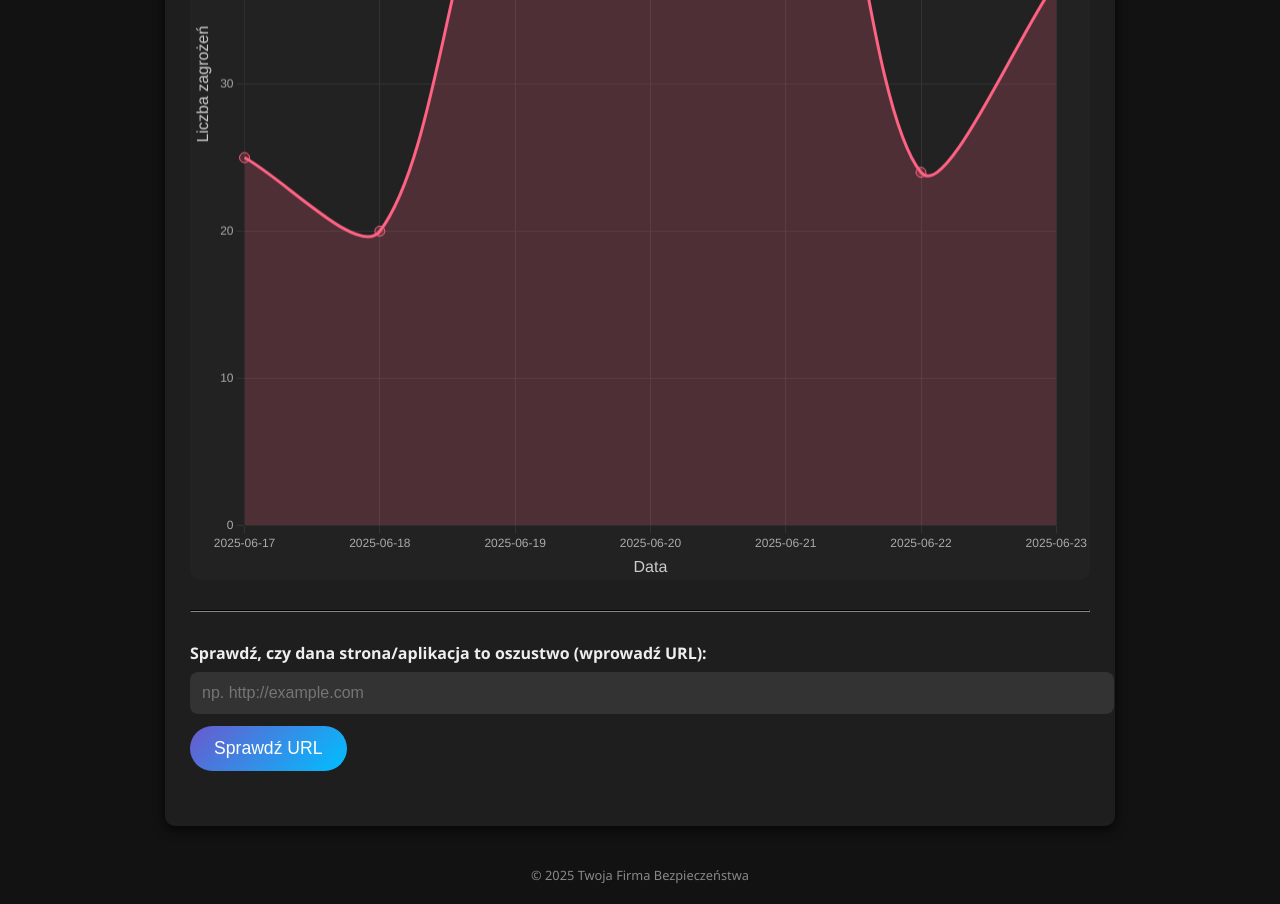
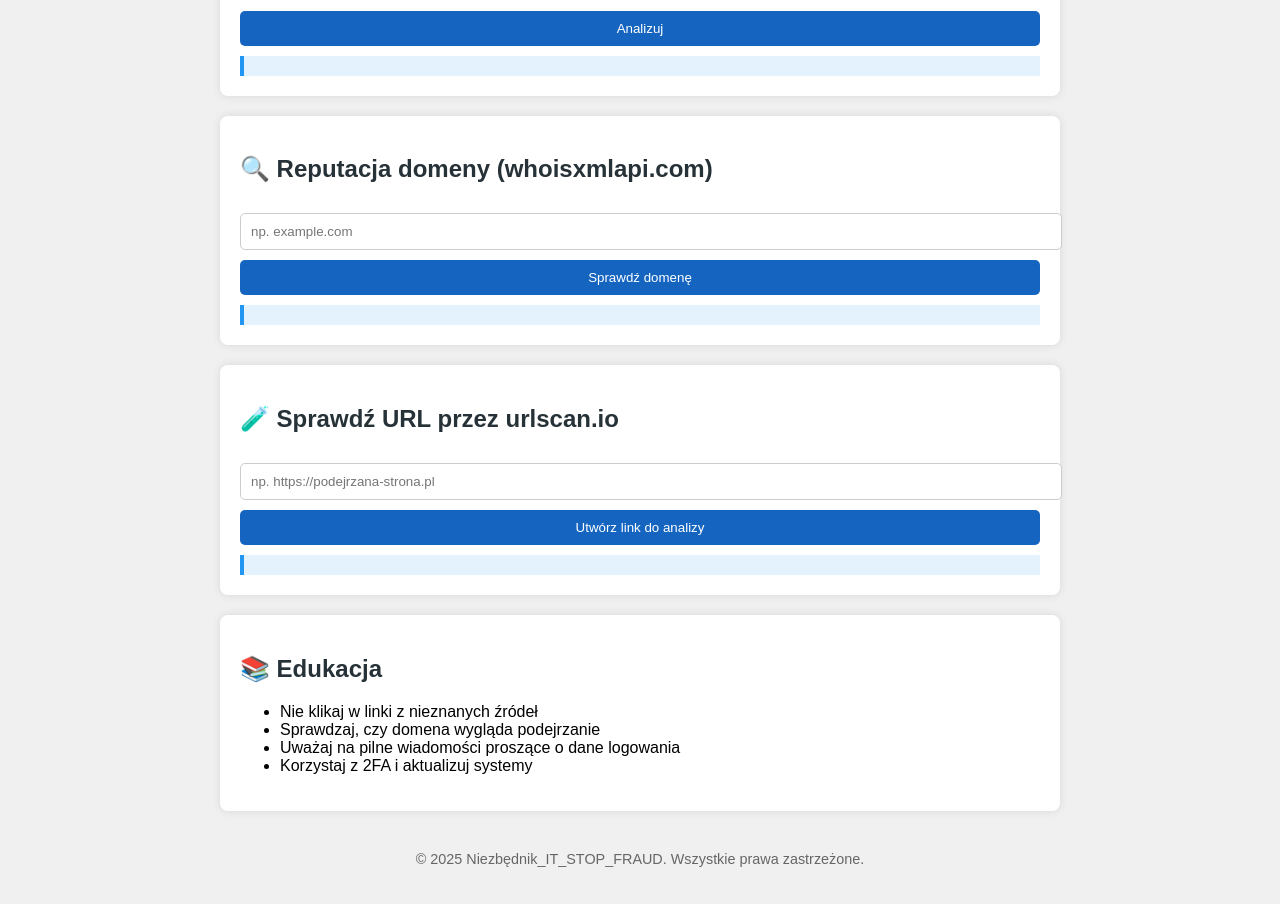
Before and after one commit to krzysztofadamjak/safe-browsing-checker, a plain HTML site: page index.html in a window 1280 px wide. Shown: the part 530-1434 px from the top of the page. Drawn offline with nearby package versions, Linux system fonts and the light colour scheme; no server answers; animation ran at ten frames a second.

Commit message:
Update index.html

```diff
--- a/index.html
+++ b/index.html
@@ -1,255 +1,136 @@
 <!DOCTYPE html>
 <html lang="pl">
 <head>
-<meta charset="UTF-8" />
-<meta name="viewport" content="width=device-width, initial-scale=1" />
-<title>VirusTotal Statystyki i Sprawdzenie URL</title>
-<style>
-  /* Ciemny motyw */
-  body {
-    margin: 0; padding: 20px;
-    font-family: 'Segoe UI', Tahoma, Geneva, Verdana, sans-serif;
-    background-color: #121212;
-    color: #eee;
-    display: flex;
-    flex-direction: column;
-    align-items: center;
-  }
-
-  h1 {
-    margin-bottom: 15px;
-  }
-
-  .container {
-    max-width: 900px;
-    width: 100%;
-    background: #1e1e1e;
-    border-radius: 10px;
-    padding: 25px;
-    box-shadow: 0 4px 12px rgba(0,0,0,0.7);
-  }
-
-  label {
-    display: block;
-    margin-bottom: 8px;
-    font-weight: 600;
-  }
-
-  input[type="text"] {
-    width: 100%;
-    padding: 12px;
-    border-radius: 8px;
-    border: none;
-    margin-bottom: 12px;
-    font-size: 1rem;
-    background-color: #333;
-    color: #eee;
-  }
-
-  button {
-    background: linear-gradient(135deg, #6a5acd, #00bfff);
-    border: none;
-    padding: 12px 24px;
-    font-size: 1.1rem;
-    border-radius: 25px;
-    color: white;
-    cursor: pointer;
-    transition: background 0.3s ease;
-    user-select: none;
-    margin-bottom: 20px;
-  }
-  button:hover {
-    background: linear-gradient(135deg, #836fff, #33ccff);
-  }
-  button:active {
-    transform: scale(0.98);
-  }
-
-  #result {
-    margin-top: 10px;
-    font-weight: 600;
-  }
-
-  canvas {
-    background: #222;
-    border-radius: 10px;
-    margin-top: 30px;
-  }
-
-  footer {
-    margin-top: 40px;
-    font-size: 0.8rem;
-    color: #888;
-  }
-</style>
+  <meta charset="UTF-8">
+  <title>Niezbędnik_IT_STOP_FRAUD</title>
+  <meta name="viewport" content="width=device-width, initial-scale=1.0">
+  <style>
+    body { font-family: Arial, sans-serif; background: #f0f0f0; margin: 0; padding: 0; }
+    header { background: #263238; color: white; padding: 20px; text-align: center; }
+    section { background: white; margin: 20px auto; padding: 20px; border-radius: 8px; max-width: 800px; box-shadow: 0 0 10px rgba(0,0,0,0.1); }
+    input, textarea, button { width: 100%; padding: 10px; margin-top: 10px; border-radius: 5px; border: 1px solid #ccc; }
+    button { background: #1565c0; color: white; cursor: pointer; border: none; }
+    button:hover { background: #0d47a1; }
+    .result { margin-top: 10px; padding: 10px; background: #e3f2fd; border-left: 4px solid #2196f3; }
+    footer { text-align: center; padding: 20px; font-size: 0.9em; color: #666; }
+    h2 { color: #263238; }
+    a { color: #1565c0; text-decoration: none; }
+  </style>
 </head>
 <body>
 
-<div class="container">
-  <h1>Statystyki zagrożeń z VirusTotal i sprawdzanie URL</h1>
+<header>
+  <h1>Niezbędnik_IT_STOP_FRAUD</h1>
+  <p>Twoje narzędzia do walki z cyberzagrożeniami — bez logowania, bez backendu</p>
+</header>
 
-  <canvas id="threatChart" width="800" height="400"></canvas>
+<section>
+  <h2>🌍 Twoje IP i lokalizacja</h2>
+  <button onclick="getMyIP()">Pokaż dane</button>
+  <div class="result" id="geoResult"></div>
+</section>
 
-  <hr style="margin: 30px 0; border-color: #333;">
+<section>
+  <h2>📨 Analizator phishingu (lokalny)</h2>
+  <textarea id="phishingText" placeholder="Wklej wiadomość e-mail lub SMS"></textarea>
+  <button onclick="analyzePhishing()">Analizuj</button>
+  <div class="result" id="phishingResult"></div>
+</section>
 
-  <form id="checkUrlForm">
-    <label for="urlInput">Sprawdź, czy dana strona/aplikacja to oszustwo (wprowadź URL):</label>
-    <input type="text" id="urlInput" placeholder="np. http://example.com" required />
-    <button type="submit">Sprawdź URL</button>
-  </form>
+<section>
+  <h2>🔍 Reputacja domeny (whoisxmlapi.com)</h2>
+  <input type="text" id="domainInput" placeholder="np. example.com">
+  <button onclick="checkDomain()">Sprawdź domenę</button>
+  <div class="result" id="domainResult"></div>
+</section>
 
-  <div id="result"></div>
-</div>
+<section>
+  <h2>🧪 Sprawdź URL przez urlscan.io</h2>
+  <input type="text" id="urlInput" placeholder="np. https://podejrzana-strona.pl">
+  <button onclick="generateUrlScanLink()">Utwórz link do analizy</button>
+  <div class="result" id="urlscanResult"></div>
+</section>
 
-<footer>© 2025 Twoja Firma Bezpieczeństwa</footer>
+<section>
+  <h2>📚 Edukacja</h2>
+  <ul>
+    <li>Nie klikaj w linki z nieznanych źródeł</li>
+    <li>Sprawdzaj, czy domena wygląda podejrzanie</li>
+    <li>Uważaj na pilne wiadomości proszące o dane logowania</li>
+    <li>Korzystaj z 2FA i aktualizuj systemy</li>
+  </ul>
+</section>
 
-<script src="https://cdn.jsdelivr.net/npm/chart.js"></script>
+<footer>
+  &copy; 2025 Niezbędnik_IT_STOP_FRAUD. Wszystkie prawa zastrzeżone.
+</footer>
+
 <script>
-  const apiKey = '186f87c76296020033755a1195ca08b08e4a5d5db7027737bf5997c0b95835fc';  // <-- Wstaw swój klucz API VirusTotal
-
-  // Elementy DOM
-  const ctx = document.getElementById('threatChart').getContext('2d');
-  const resultDiv = document.getElementById('result');
-  const form = document.getElementById('checkUrlForm');
-  const urlInput = document.getElementById('urlInput');
-
-  // Funkcja do pobrania statystyk z VirusTotal
-  async function fetchStatistics() {
-    const url = 'https://www.virustotal.com/api/v3/monitor/statistics';
-
+  async function getMyIP() {
+    const resultDiv = document.getElementById("geoResult");
+    resultDiv.textContent = "Pobieranie...";
     try {
-      const response = await fetch(url, {
-        headers: {
-          'x-apikey': apiKey
-        }
-      });
-      if (!response.ok) {
-        throw new Error(`Błąd API: ${response.status} ${response.statusText}`);
-      }
-      const data = await response.json();
-      return data.data;  // Struktura może się różnić, trzeba sprawdzić odpowiedź
-    } catch (error) {
-      console.error(error);
-      alert('Błąd podczas pobierania statystyk VirusTotal. Sprawdź konsolę.');
-      return null;
+      const res = await fetch("https://ipinfo.io/json?token=demo");
+      const data = await res.json();
+      resultDiv.innerHTML = `
+        IP: ${data.ip}<br>
+        Lokalizacja: ${data.city}, ${data.region}, ${data.country}<br>
+        Dostawca: ${data.org}
+      `;
+    } catch {
+      resultDiv.textContent = "Błąd pobierania danych.";
     }
   }
 
-  // Funkcja do przetworzenia danych na wykres
-  function prepareChartData(stats) {
-    // Przykładowa struktura danych statystyk:
-    // stats.attributes.statistics: { last_7_days: { malicious: 123, suspicious: 45, etc. } }
-    // Lub jeśli masz inny endpoint, dostosuj tutaj
-
-    // Uproszczony przykład: symulacja danych (bo endpoint może się różnić)
-    // Zamiast tego użyj rzeczywistych danych, które dostaniesz z API
-    // Dla demo utwórzmy losowe dane na 7 dni
-
-    const labels = [];
-    const maliciousData = [];
-
-    const today = new Date();
-    for (let i = 6; i >= 0; i--) {
-      const d = new Date(today);
-      d.setDate(today.getDate() - i);
-      const dayStr = d.toISOString().slice(0, 10);
-      labels.push(dayStr);
-      maliciousData.push(Math.floor(Math.random() * 50) + 10); // tymczasowe dane
+  function analyzePhishing() {
+    const text = document.getElementById("phishingText").value.toLowerCase();
+    const resultDiv = document.getElementById("phishingResult");
+    const patterns = [
+      "kliknij tutaj", "konto zablokowane", "zresetuj hasło", "weryfikacja",
+      "pilne", "nagroda", "czekamy na twoją odpowiedź", "zwycięzca"
+    ];
+    const found = patterns.filter(p => text.includes(p));
+    if (found.length > 0) {
+      resultDiv.innerHTML = `🚨 Możliwe oszustwo!<br><strong>Frazy:</strong> ${found.join(", ")}`;
+    } else {
+      resultDiv.textContent = "✅ Nie znaleziono podejrzanych fraz.";
     }
-
-    return {
-      labels,
-      datasets: [{
-        label: 'Wykryte zagrożenia (malicious)',
-        data: maliciousData,
-        borderColor: 'rgba(255, 99, 132, 1)',
-        backgroundColor: 'rgba(255, 99, 132, 0.2)',
-        fill: true,
-        tension: 0.3,
-        pointRadius: 5,
-        pointHoverRadius: 8,
-      }]
-    };
   }
 
-  // Inicjuj wykres Chart.js
-  let threatChart = null;
-  async function initChart() {
-    const stats = await fetchStatistics();
-    const chartData = prepareChartData(stats);
-
-    threatChart = new Chart(ctx, {
-      type: 'line',
-      data: chartData,
-      options: {
-        responsive: true,
-        maintainAspectRatio: false,
-        plugins: {
-          legend: {
-            labels: { color: '#eee', font: { size: 14 } }
-          },
-          tooltip: {
-            mode: 'index',
-            intersect: false
-          }
-        },
-        scales: {
-          x: {
-            ticks: { color: '#aaa' },
-            grid: { color: '#333' },
-            title: {
-              display: true,
-              text: 'Data',
-              color: '#ccc',
-              font: { size: 16 }
-            }
-          },
-          y: {
-            ticks: { color: '#aaa' },
-            grid: { color: '#333' },
-            title: {
-              display: true,
-              text: 'Liczba zagrożeń',
-              color: '#ccc',
-              font: { size: 16 }
-            },
-            beginAtZero: true
-          }
-        },
-        animation: {
-          duration: 1200,
-          easing: 'easeInOutQuad'
-        }
-      }
-    });
+  async function checkDomain() {
+    const domain = document.getElementById("domainInput").value.trim();
+    const resultDiv = document.getElementById("domainResult");
+    if (!domain) {
+      resultDiv.textContent = "Wprowadź domenę.";
+      return;
+    }
+    resultDiv.textContent = "Pobieranie danych...";
+    try {
+      const res = await fetch(`https://domain-reputation.whoisxmlapi.com/api/v1?apiKey=at_demo&domainName=${domain}`);
+      const data = await res.json();
+      resultDiv.innerHTML = `
+        <strong>Domena:</strong> ${data.domainName}<br>
+        <strong>Reputacja:</strong> ${data.reputationScore}/100<br>
+        <strong>Bezpieczna?</strong> ${data.maliciousActivity ? "🚫 NIE" : "✅ Tak"}<br>
+        <strong>Ostatnia aktywność:</strong> ${data.recent ? "Niedawno aktywna" : "Brak danych"}
+      `;
+    } catch {
+      resultDiv.textContent = "Błąd pobierania danych lub brak dostępu do API demo.";
+    }
   }
 
-  // Funkcja do sprawdzania pojedynczego URL (przykład, nie wykonuje rzeczywistego zapytania do VT)
-  async function checkUrl(url) {
-    // VirusTotal ma endpoint do analizy URL:
-    // POST /api/v3/urls  -> do przesłania URL do analizy (wymaga kodowania URL)
-    // GET /api/v3/analyses/{id} -> do sprawdzenia statusu analizy
-
-    // Bez backendu i obsługi tokenów lepiej nie robić POST z frontu
-    // Poniżej jest uproszczona symulacja
-
-    resultDiv.textContent = 'Sprawdzanie... (funkcjonalność wymaga backendu do pełnej integracji)';
-  }
-
-  // Obsługa formularza
-  form.addEventListener('submit', (e) => {
-    e.preventDefault();
-    const url = urlInput.value.trim();
+  function generateUrlScanLink() {
+    const url = document.getElementById("urlInput").value.trim();
+    const resultDiv = document.getElementById("urlscanResult");
     if (!url) {
-      alert('Podaj URL do sprawdzenia!');
+      resultDiv.textContent = "Wprowadź adres URL.";
       return;
     }
-    checkUrl(url);
-  });
+    const encoded = encodeURIComponent(url);
+    const scanLink = `https://urlscan.io/search/#${encoded}`;
+    resultDiv.innerHTML = `Kliknij, aby zobaczyć skan:<br><a href="${scanLink}" target="_blank">${scanLink}</a>`;
+  }
+</script>
 
-  // Start
-  initChart();
-
-</script>
 </body>
 </html>
```
